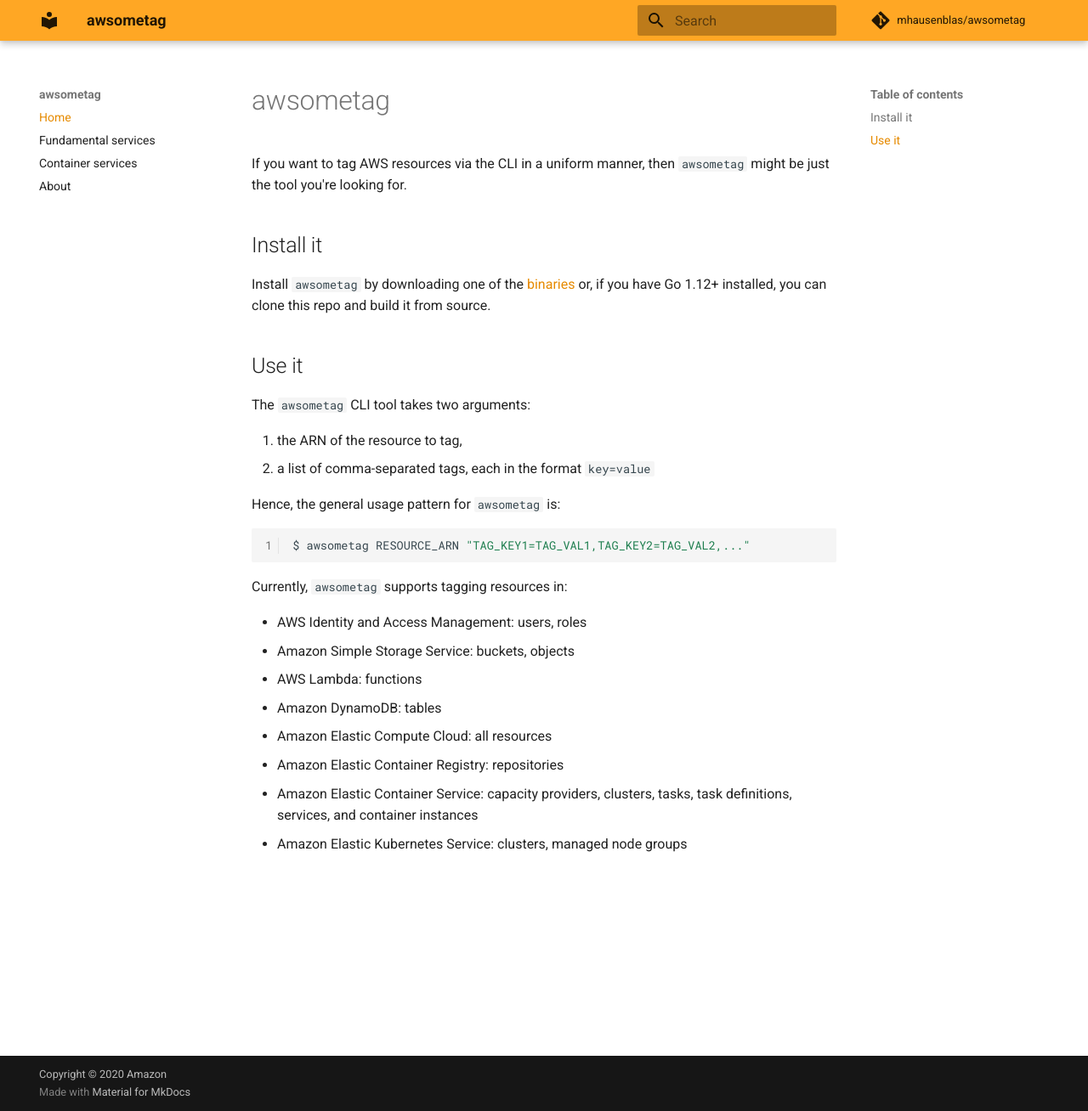
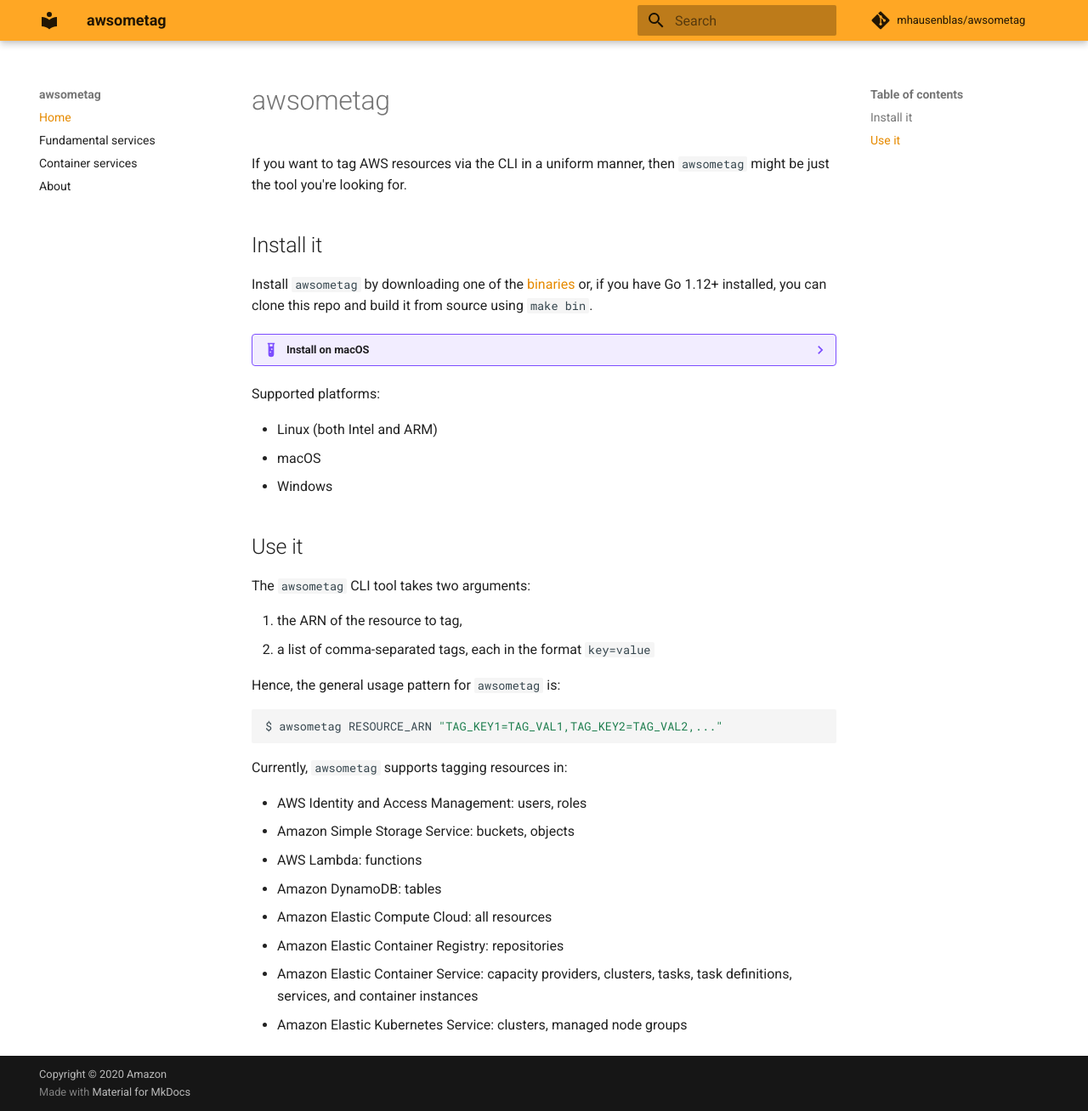
Before and after one commit to mhausenblas/awsometag, an MkDocs documentation site: the page built from docs/index.md, in a window 1280 px wide and 1308 px high. Shown: the whole window at 85% size. Built offline with MkDocs 1.6.1 and Material for MkDocs 9.7.7, drawn with Linux system fonts in a browser that asks for light colours; comment, search, counter and statistics services are not loaded.

Commit message:
adds install instructions to usage docs
Signed-off-by: Michael Hausenblas <hausenbl@amazon.com>

````diff
--- a/docs/index.md
+++ b/docs/index.md
@@ -5,7 +5,24 @@ If you want to tag AWS resources via the CLI in a uniform manner, then `awsometa
 ## Install it
 
 Install `awsometag` by downloading one of the [binaries](https://github.com/mhausenblas/awsometag/releases) or,
-if you have Go 1.12+ installed, you can clone this repo and build it from source.
+if you have Go 1.12+ installed, you can clone this repo and build it from source using `make bin`.
+
+??? example "Install on macOS"
+    For example, to install `awsometag` from binary on macOS you would do:
+
+    ```sh
+    curl -L https://github.com/mhausenblas/awsometag/releases/latest/download/awsometag_darwin_amd64.tar.gz \
+        -o awsometag.tar.gz && \
+        tar xvzf awsometag.tar.gz awsometag && \
+        mv awsometag /usr/local/bin && \
+        rm awsometag*
+    ```
+
+Supported platforms:
+
+- Linux (both Intel and ARM)
+- macOS
+- Windows
 
 ## Use it
 
--- a/mkdocs.yml
+++ b/mkdocs.yml
@@ -25,3 +25,5 @@ markdown_extensions:
     - admonition
     - codehilite:
         linenums: true
+    - pymdownx.details
+    - pymdownx.superfences
````
